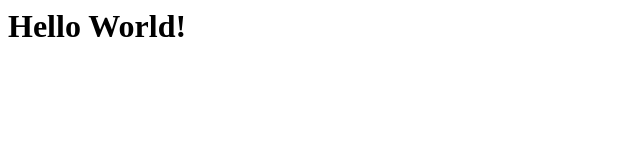
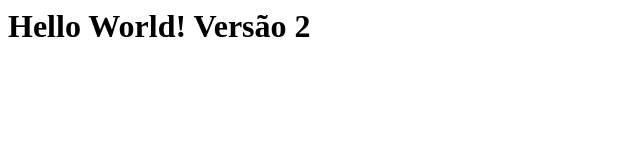
Before and after one commit to danielsantos/html-study, a plain HTML site: page index.html in a window 1280 px wide. Shown: the whole page, without its empty margins (0-640 px from the left). Drawn offline with Linux system fonts and the light colour scheme.

Commit message:
segundo commit

```diff
--- a/index.html
+++ b/index.html
@@ -3,6 +3,6 @@
     <title>Olá Mundo</title>
   </head>
   <body>
-    <h1>Hello World!</h1>
+    <h1>Hello World! Versão 2</h1>
   </body>
 </html>
```
